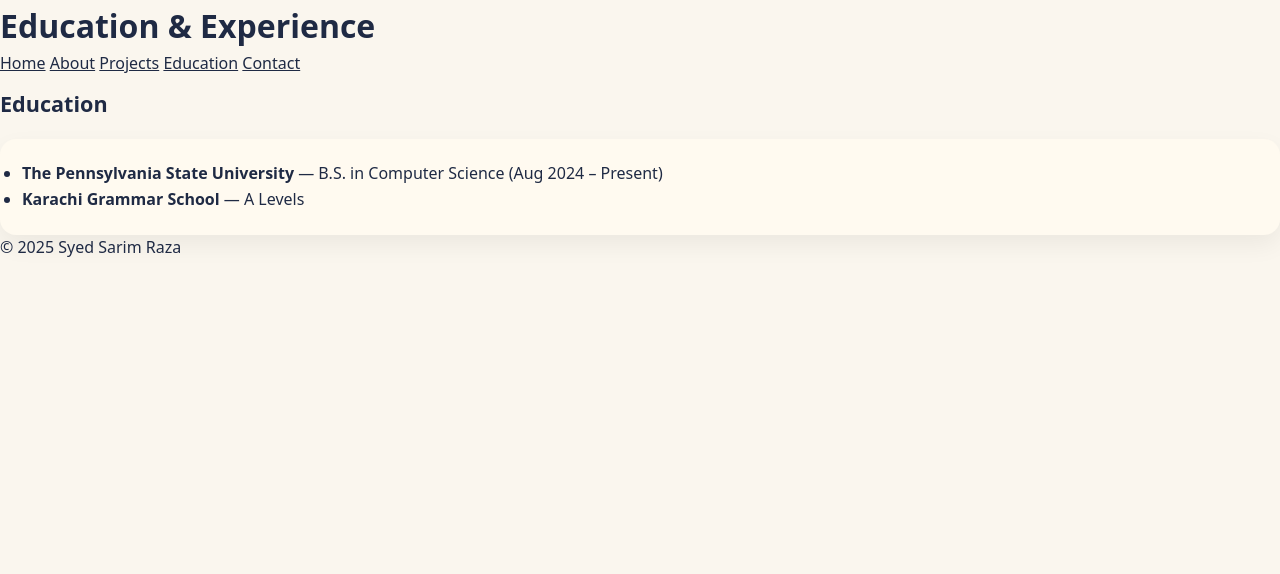
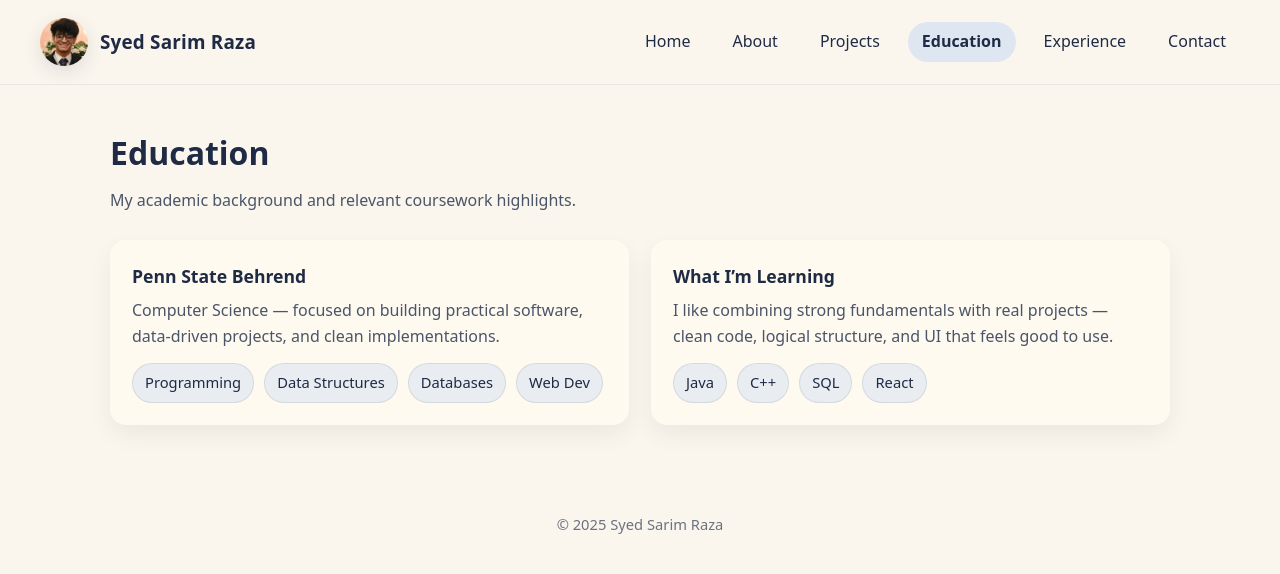
Before and after one commit to sarimraza773/Portfolio, a plain HTML site: page education.html in a window 1280 px wide. Drawn offline with Linux system fonts and the light colour scheme.

Commit message:
Update education.html

```diff
--- a/education.html
+++ b/education.html
@@ -4,38 +4,66 @@
   <meta charset="UTF-8" />
   <meta name="viewport" content="width=device-width, initial-scale=1.0" />
   <title>Education | Syed Sarim Raza</title>
-
   <link rel="stylesheet" href="style-light.css" />
-  <link rel="stylesheet" href="style-dark.css" media="prefers-color-scheme: dark" />
 </head>
 <body>
-  <header>
-    <h1>Education & Experience</h1>
-    <nav>
+
+  <header class="site-header">
+    <div class="header-top">
+      <a class="brand" href="about.html" aria-label="Go to About page">
+        <img src="profile.png" alt="Syed Sarim Raza" class="profile-pic" />
+        <span class="site-name">Syed Sarim Raza</span>
+      </a>
+
+      <button class="menu-btn" type="button" aria-label="Open menu">☰ Menu</button>
+
+      <nav class="nav-links">
         <a href="index.html">Home</a>
         <a href="about.html">About</a>
         <a href="projects.html">Projects</a>
         <a href="education.html" class="active">Education</a>
+        <a href="experience.html">Experience</a>
         <a href="contact.html">Contact</a>
       </nav>
+    </div>
   </header>
 
-  <main>
-    <section class="section fade-in">
-      <h2 class="section-title">Education</h2>
+  <main class="container">
+    <h1 class="page-title">Education</h1>
+    <p class="page-subtitle">
+      My academic background and relevant coursework highlights.
+    </p>
+
+    <div class="card-grid">
       <div class="card">
-        <ul class="education-list">
-          <li><strong>The Pennsylvania State University</strong> — B.S. in Computer Science (Aug 2024 – Present)</li>
-          <li><strong>Karachi Grammar School</strong> — A Levels</li>
-        </ul>
+        <h3>Penn State Behrend</h3>
+        <p>
+          Computer Science — focused on building practical software, data-driven projects, and clean implementations.
+        </p>
+        <div class="chips">
+          <span class="chip">Programming</span>
+          <span class="chip">Data Structures</span>
+          <span class="chip">Databases</span>
+          <span class="chip">Web Dev</span>
         </div>
-    </section>
+      </div>
+
+      <div class="card">
+        <h3>What I’m Learning</h3>
+        <p>
+          I like combining strong fundamentals with real projects — clean code, logical structure, and UI that feels good to use.
+        </p>
+        <div class="chips">
+          <span class="chip">Java</span>
+          <span class="chip">C++</span>
+          <span class="chip">SQL</span>
+          <span class="chip">React</span>
+        </div>
+      </div>
+    </div>
   </main>
 
-  <footer>
-    <p>&copy; 2025 Syed Sarim Raza</p>
-  </footer>
-
-  <script src="script.js"></script>
+  <footer class="footer">© 2025 Syed Sarim Raza</footer>
+  <script src="main.js"></script>
 </body>
 </html>
```
Lines whose indentation alone changed are shown as unchanged.
